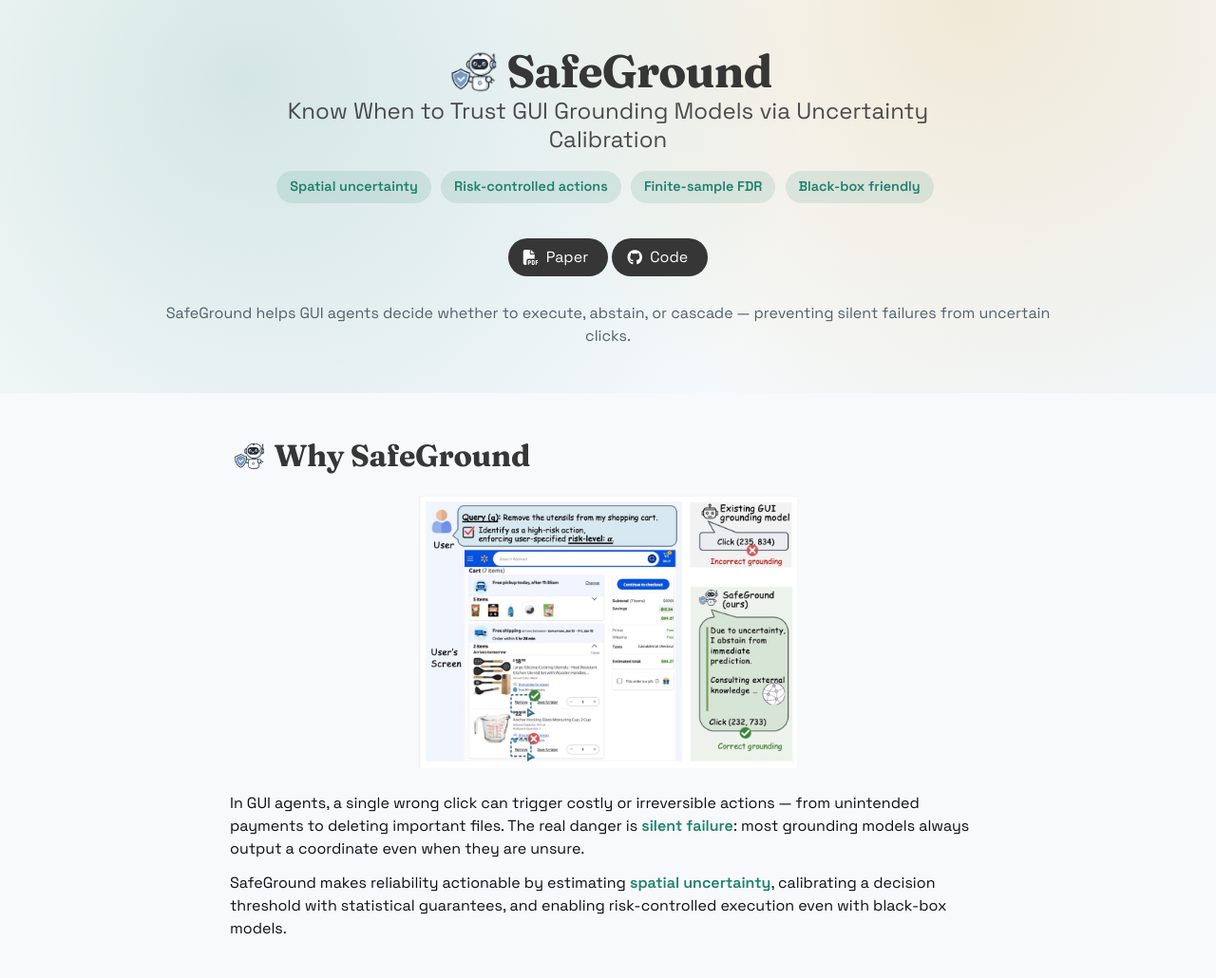
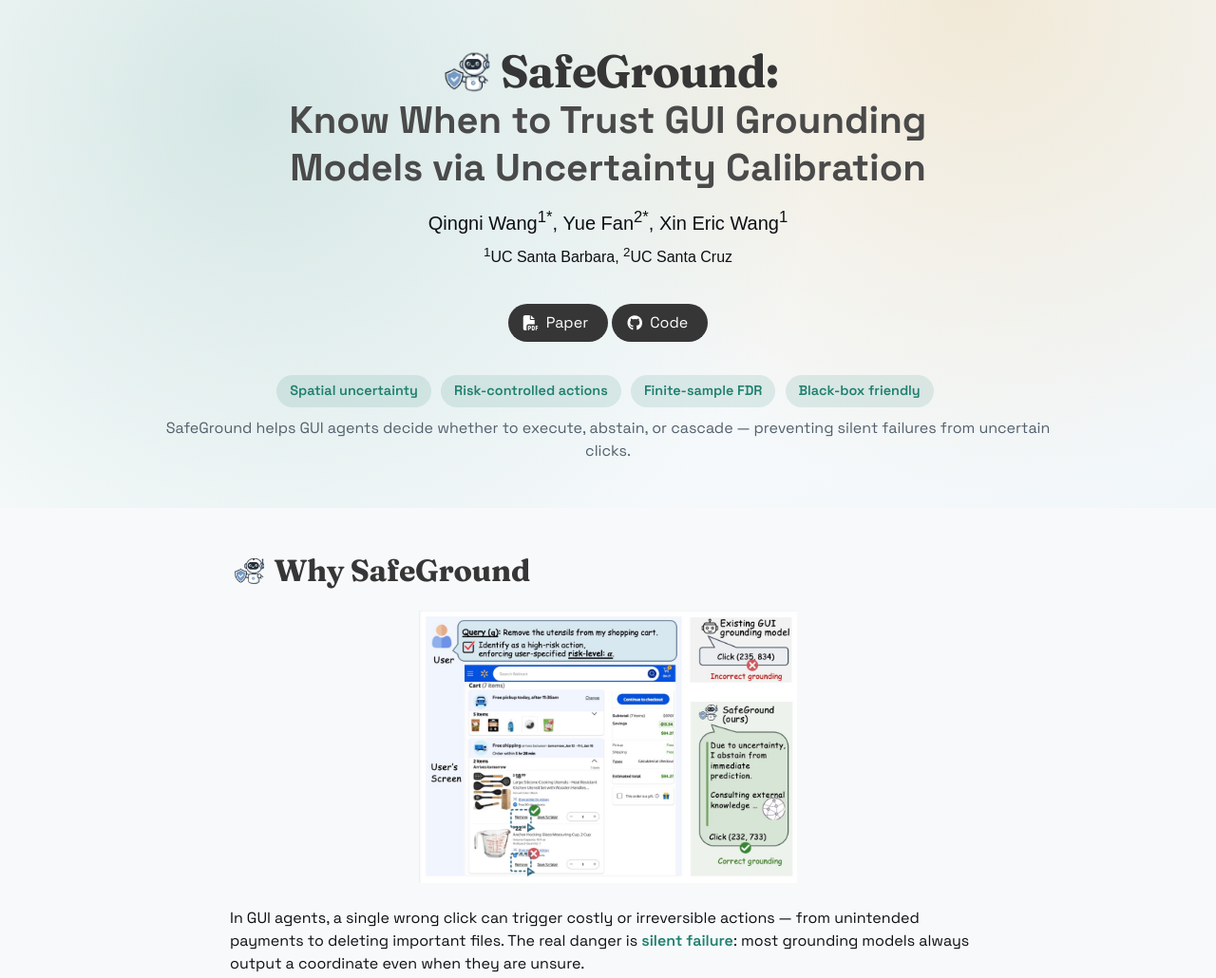
Before and after one commit to safeground-ericlab/safeground-ericlab.github.io, a plain HTML site: page index.html in a window 1280 px wide. Shown: the top 1030 px of the page at 95% size. Drawn offline with nearby package versions, Linux system fonts and the light colour scheme; some icons are missing.

Commit message:
make little adjustments to the title part, adding author names

```diff
--- a/index.html
+++ b/index.html
@@ -201,17 +201,27 @@
       <div class="columns is-centered">
         <div class="column has-text-centered">
           <div style="display: flex; align-items: center; justify-content: center;">
-            <h1 class="title is-1 publication-title" style="display: inline-block;"><img style="width:1.2em; vertical-align: bottom; margin-right: 8px;" src="./static/image/icon.png" alt="SafeGround Logo"/>SafeGround</h1>
+            <h1 class="title is-1 publication-title" style="display: inline-block;"><img style="width:1.2em; vertical-align: bottom; margin-right: 8px;" src="./static/image/icon.png" alt="SafeGround Logo"/>SafeGround:</h1>
           </div>
-          <p class="subtitle is-4" style="max-width: 800px; margin: 0 auto;">
+          <p class="subtitle is-2" style="max-width: 800px; margin: 0 auto; font-weight: bold;">
             Know When to Trust GUI Grounding Models via Uncertainty Calibration
           </p>
-          <div style="margin-top: 12px;">
-            <span class="sg-pill">Spatial uncertainty</span>
-            <span class="sg-pill">Risk-controlled actions</span>
-            <span class="sg-pill">Finite-sample FDR</span>
-            <span class="sg-pill">Black-box friendly</span>
+          <div class="is-size-5 publication-authors" style="margin-top: 14px;">
+            <span class="author-block">
+              Qingni Wang<sup>1*</sup>,
+            </span>
+            <span class="author-block">
+              Yue Fan<sup>2*</sup>,
+            </span>
+            <span class="author-block">
+              Xin Eric Wang<sup>1</sup>
+            </span>
           </div>
+          <div class="is-size-6 publication-authors" style="margin-top: 6px;">
+            <span class="author-block"><sup>1</sup>UC Santa Barbara</span>,
+            <span class="author-block"><sup>2</sup>UC Santa Cruz</span>
+          </div>
+
 
           <div class="column has-text-centered" style="margin-top: 20px;">
             <div class="publication-links">
@@ -235,7 +245,12 @@
               </span>
             </div>
           </div>
-
+          <div style="margin-top: 12px;">
+            <span class="sg-pill">Spatial uncertainty</span>
+            <span class="sg-pill">Risk-controlled actions</span>
+            <span class="sg-pill">Finite-sample FDR</span>
+            <span class="sg-pill">Black-box friendly</span>
+          </div>
           <p class="sg-muted" style="margin-top: 10px; font-size: 1rem;">
             SafeGround helps GUI agents decide whether to execute, abstain, or cascade — preventing silent failures from uncertain clicks.
           </p>
```
